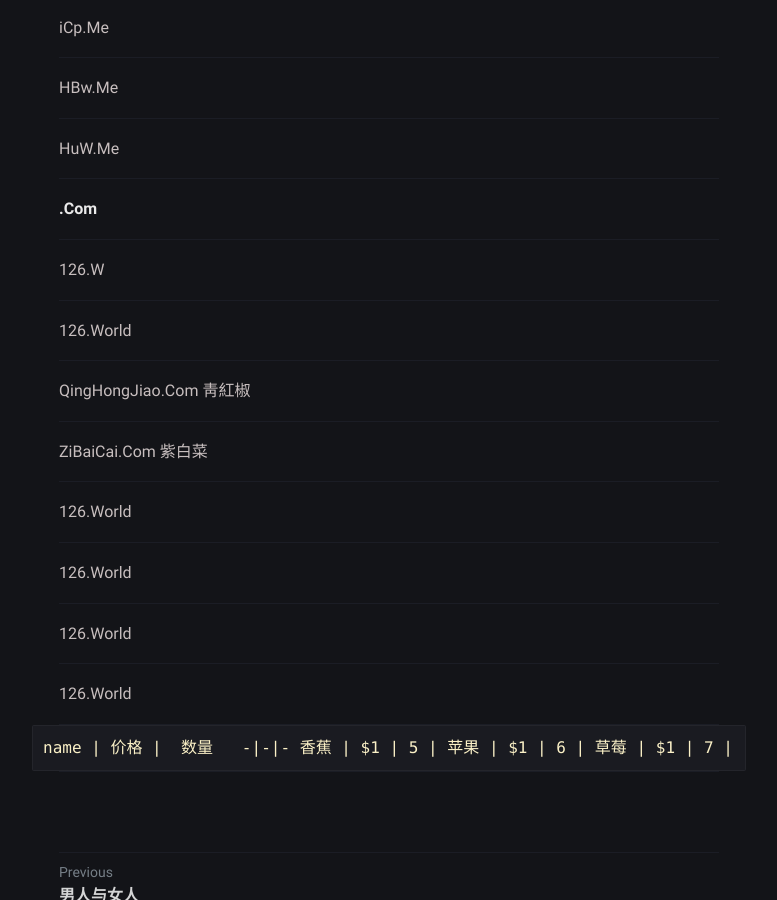
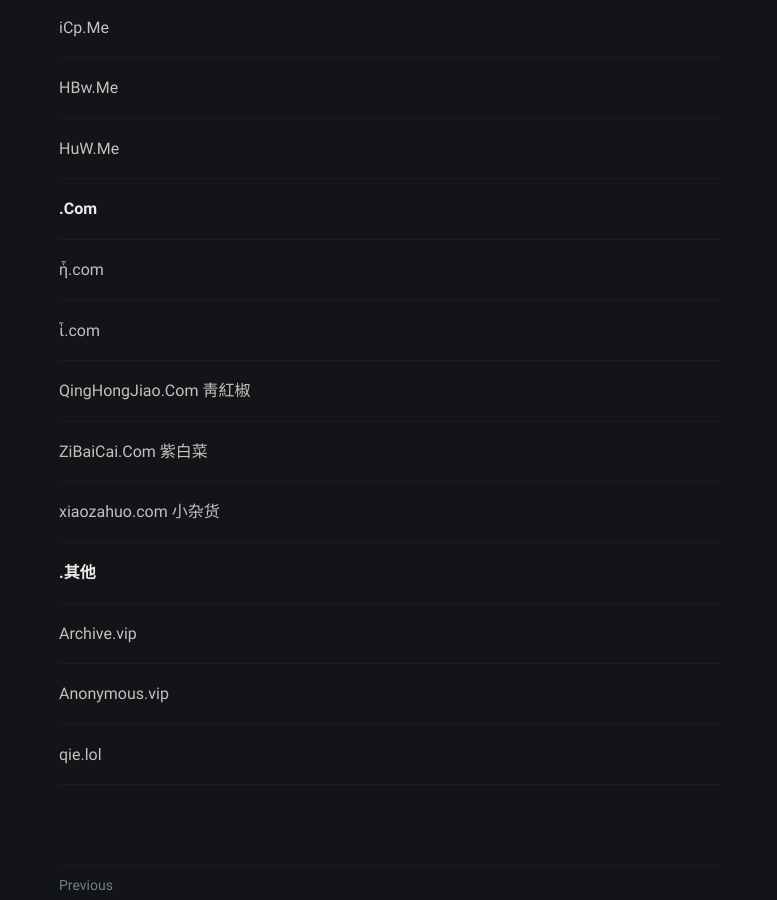
Before and after one commit to YiPianYe/yipianye.github.io, a Jekyll site: the page built from _posts/2020-11-01-domains.md, in a window 1280 px wide and 900 px high, scrolled down 1482 px. Shown: the whole window, without its empty margins (251-1028 px from the left). Built offline with Jekyll 4.4.1, drawn with Linux system fonts in a browser that asks for light colours.

Commit message:
Update 2020-11-01-domains.md

```diff
--- a/_posts/2020-11-01-domains.md
+++ b/_posts/2020-11-01-domains.md
@@ -52,37 +52,21 @@ tags:
    - - - -
    **.Com**
    - - - -
-   126.W
+   ἦ.com
    - - - -
-   126.World
+   ἷ.com
    - - - -
    QingHongJiao.Com 靑紅椒
    - - - -
    ZiBaiCai.Com 紫白菜
    - - - -
-   126.World
+   xiaozahuo.com 小杂货
    - - - -
-   126.World
+   **.其他**
    - - - -
-   126.World
+   Archive.vip
    - - - -
-   126.World
+   Anonymous.vip
    - - - -
-    name | 价格 |  数量
--|-|-
-香蕉 | $1 | 5 |
-苹果 | $1 | 6 |
-草莓 | $1 | 7 |
-- - - -
-name | 111 | 222 | 333 | 444
-- | :-: | :-: | :-: | -:
-aaa | bbb | ccc | ddd | eee|
-fff | ggg| hhh | iii | 000|
-- - - -
-name | 111 | 222 | 333 | 444
-:-: | :-: | :-: | :-: | :-:
-aaa | bbb | ccc | ddd | eee|
-fff | ggg| hhh | iii | 000|
-- - - -
-
-- - - -
+   qie.lol
+   - - - -
```
